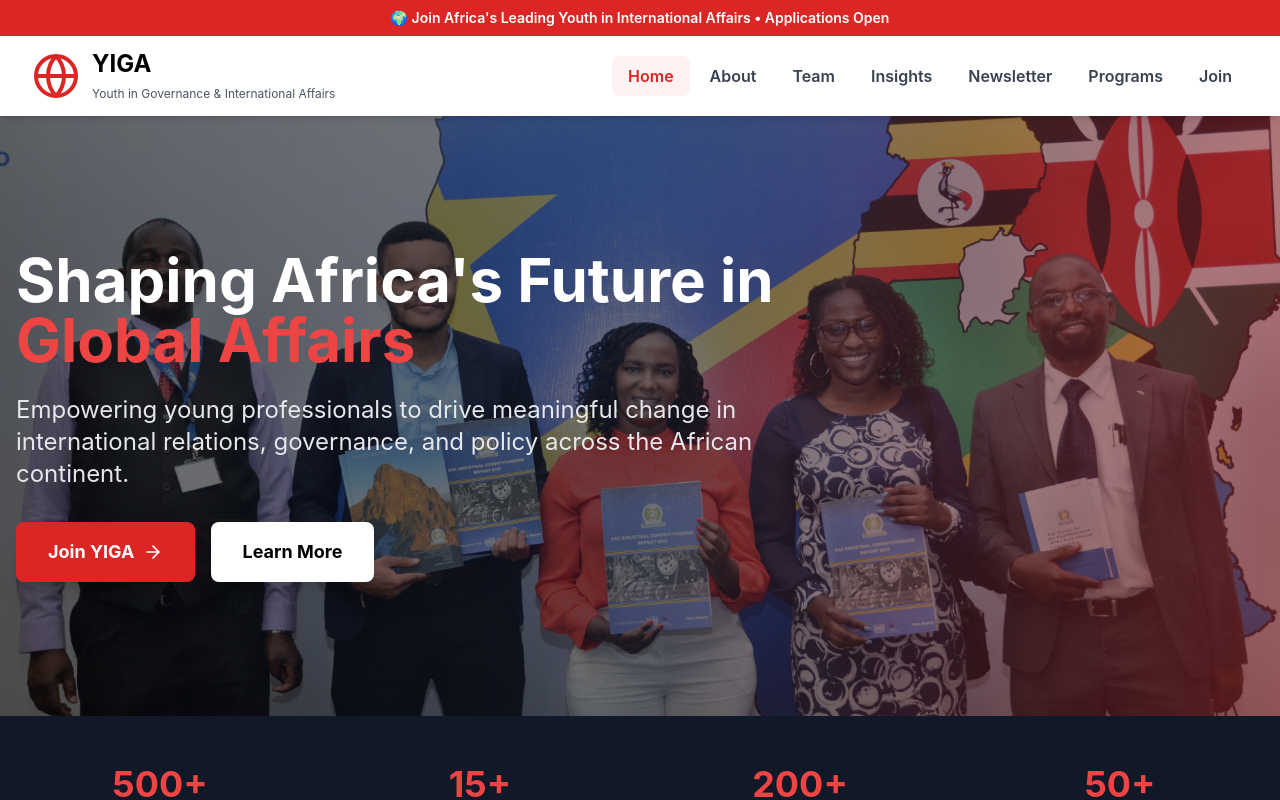
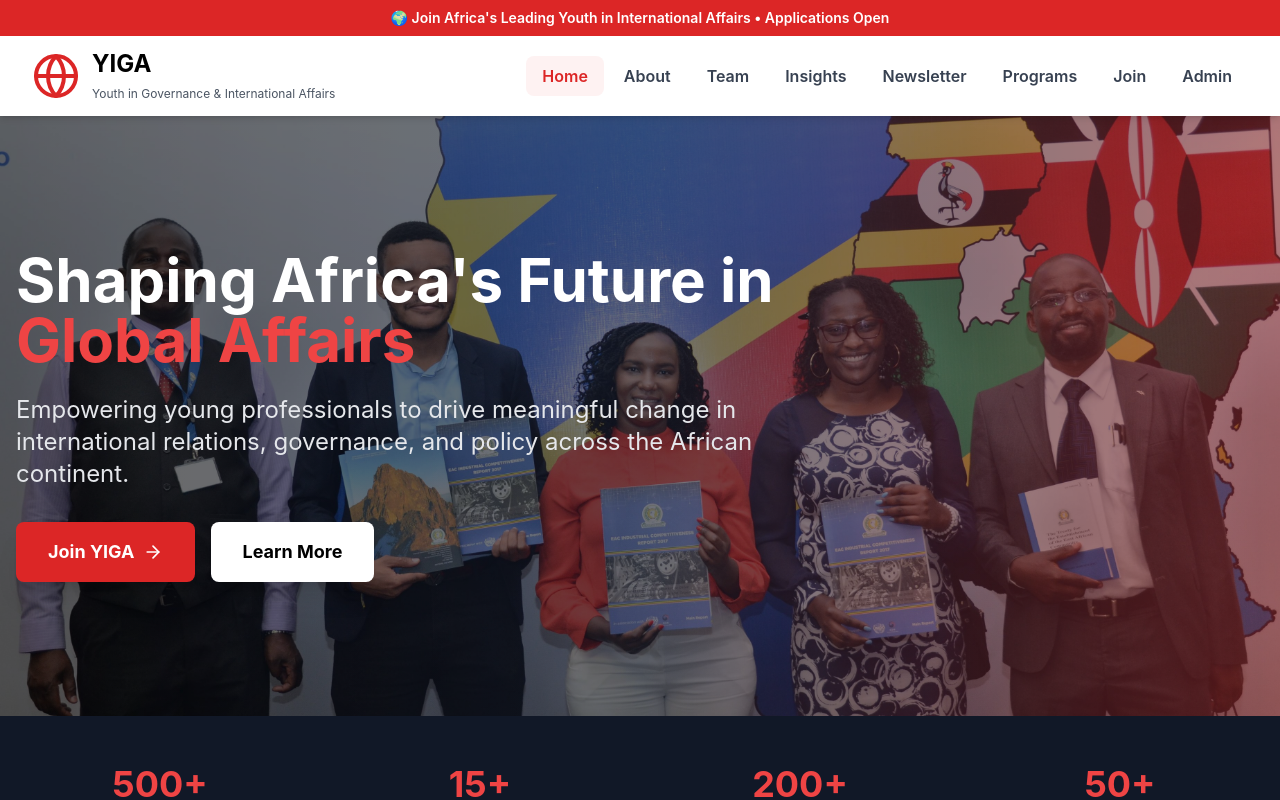
Before and after one commit to Shawn-ctrl/yiga-website, a React (Create React App) app: page / in a window 1280 px wide. Shown: the top 800 px of the page. Built offline with nearby package versions, Linux system fonts and the light colour scheme.

Commit message:
Add admin back to navigation menu for easy access

```diff
--- a/src/App.js
+++ b/src/App.js
@@ -468,7 +468,7 @@ function App() {
             </div>
 
             <div className="hidden md:flex items-center space-x-1">
-              {['home', 'about', 'team', 'insights', 'newsletter', 'programs', 'join'].map((page) => (
+              {['home', 'about', 'team', 'insights', 'newsletter', 'programs', 'join', 'admin'].map((page) => (
                 <button
                   key={page}
                   onClick={() => setCurrentPage(page)}
@@ -518,7 +518,7 @@ function App() {
         {mobileMenuOpen && (
           <div className="md:hidden bg-white border-t">
             <div className="px-2 pt-2 pb-3 space-y-1">
-              {['home', 'about', 'team', 'insights', 'newsletter', 'programs', 'join'].map((page) => (
+              {['home', 'about', 'team', 'insights', 'newsletter', 'programs', 'join', 'admin'].map((page) => (
                 <button
                   key={page}
                   onClick={() => {
```
